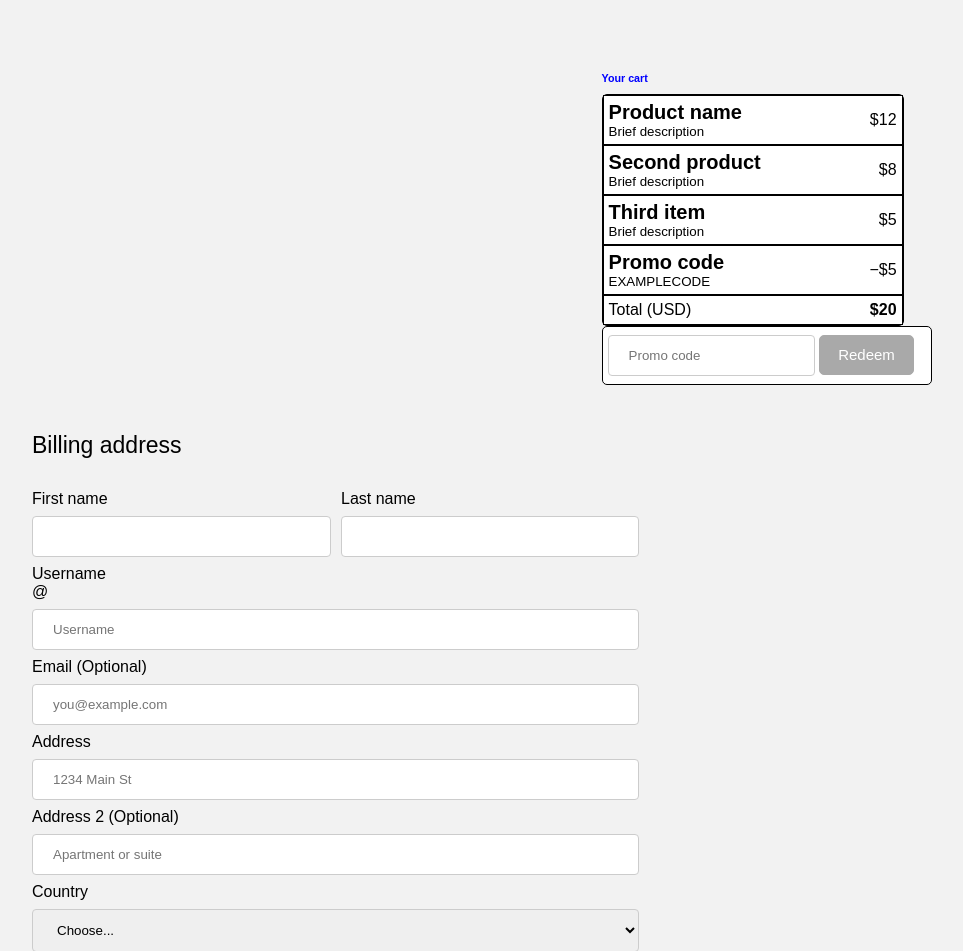
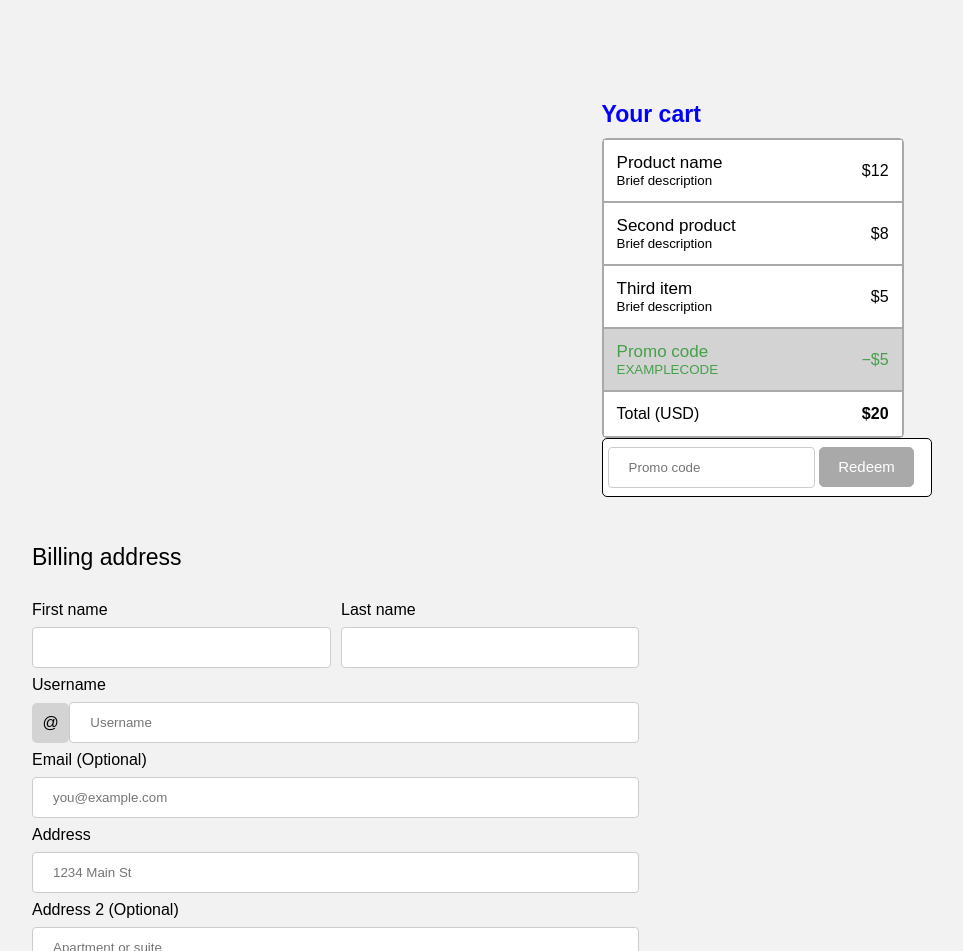
Before and after one commit to DoHyeonHak/OSS_assignment-2, a plain HTML site: page form_style.htm in a window 1280 px wide. Shown: the part 252-1203 px from the top of the page, without its empty margins (158-1121 px from the left). Drawn offline with Linux system fonts and the light colour scheme.

Commit message:
modify form_style.htm

```diff
--- a/form_style.htm
+++ b/form_style.htm
@@ -46,7 +46,7 @@
             margin: 0;
             background-color: white;
             width: 300px;
-            border: 0.5px solid black;
+            border: 0.5px solid darkgray;
             border-radius: 5px;
         }
         #group{
@@ -112,7 +112,6 @@
             width: 75px;
         }
         footer{
-            /* position: absolute; */
             bottom: 0;
             width: 100%;
             text-align:  center;
@@ -147,17 +146,31 @@
             }
         }
         .my-0{
-            font-size: 20px;
+            font-size: 17px;
+            font-weight: lighter;
             margin: 0;
         }
         .cart-block{
             display: flex;
             justify-content: space-between;
             align-items: center;
-            border: 0.5px solid;
-            padding: 5px
+            border: 0.1px solid darkgray;
+            padding: 13px
         }
-        /*  */
+        .input-group-text{
+            background-color: lightgray;
+            display: flex;
+            align-items: center;
+            justify-content: center;
+            width: 40px;
+            height: 40px;
+            border-radius: 5px;
+        }
+        .uname{
+            display: flex;
+            align-items: center;
+
+        }
     </style>
   </head>
     <body>
@@ -172,7 +185,7 @@
         </div>
 
         <div id="subBar">
-            <h6 style=" color: blue; margin-bottom: 10px;">Your cart</h6>
+            <h6 style="font-size: 23px; color: blue; margin-bottom: 10px;">Your cart</h6>
             <ul>
               <li class="cart-block"><div>
                 <h5 class="my-0">Product name</h5>
@@ -189,7 +202,7 @@
                 <small class="text-body-secondary">Brief description</small>
               </div>
               <span class="text-body-secondary">$5</span></li>
-              <li class="cart-block"><div class="text-success">
+              <li class="cart-block" style="background-color: lightgray; color:#45a049"><div class="text-success" >
                 <h6 class="my-0">Promo code</h6>
                 <small class="text-body-secondary">EXAMPLECODE</small>
               </div>
@@ -205,7 +218,7 @@
 
         <div id="content">
             <form>
-                <h4 style="font-size: 23px; font-weight: lighter;">Billing address</h4>
+                <h4 style="font-size: 23px; font-weight: lighter">Billing address</h4>
                 <div id="name-group">
                 <div>
                     <label for="firstName">First name</label>
@@ -219,21 +232,13 @@
 
                 <div>
                     <label for="username">Username</label>
-                    <!-- <input
-                    type="text"
-                    id="username"
-                    placeholder="Username"
-                    required
-                    /> -->
-                    <div><span class="input-group-text">@</span>
-
+                    <div class="uname"><span class="input-group-text">@</span>
                         <input
                           type="text"
                           id="username"
                           placeholder="Username"
                           required
                         /></div>
-
                 </div>
 
                 <div>
```
